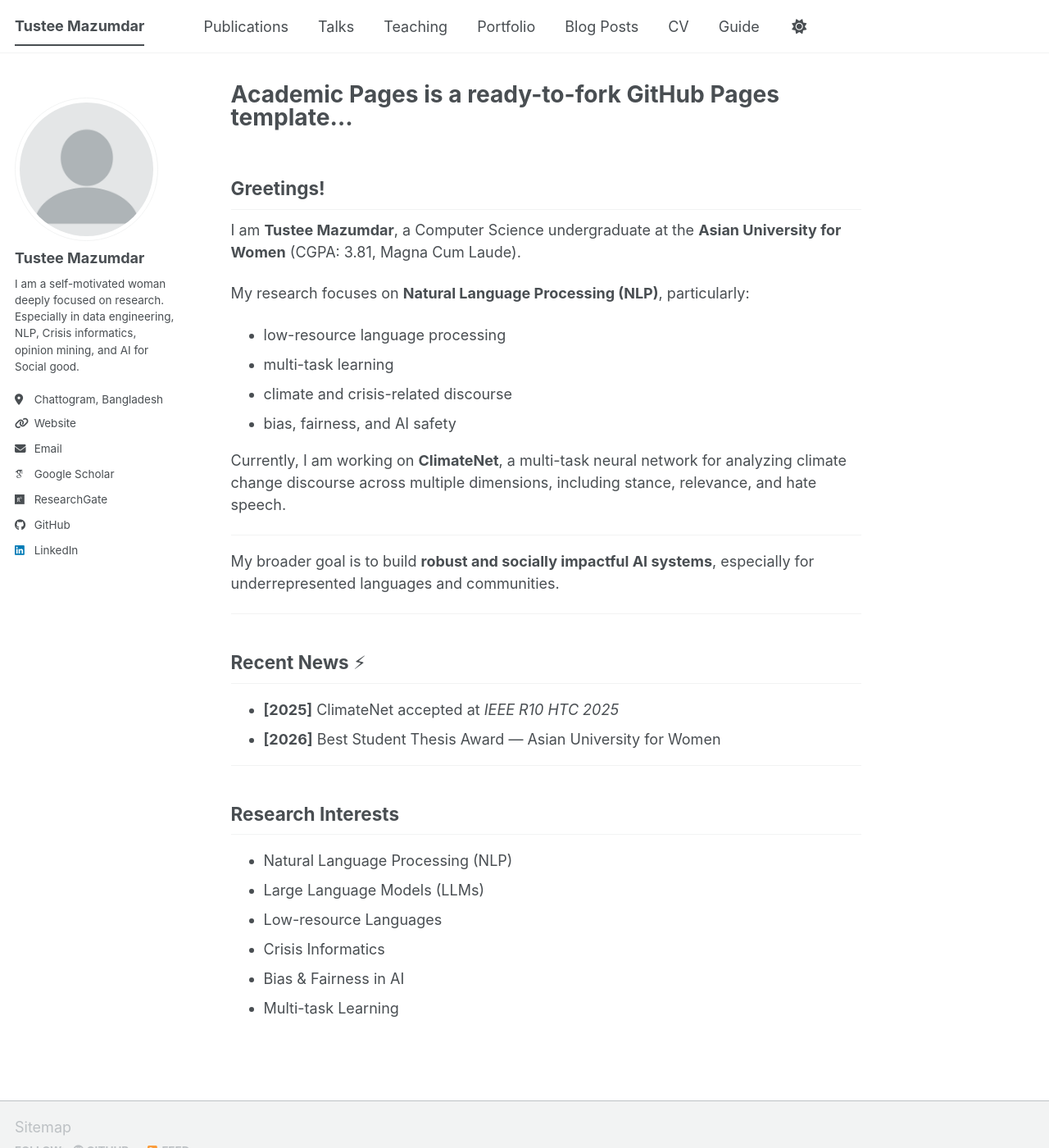
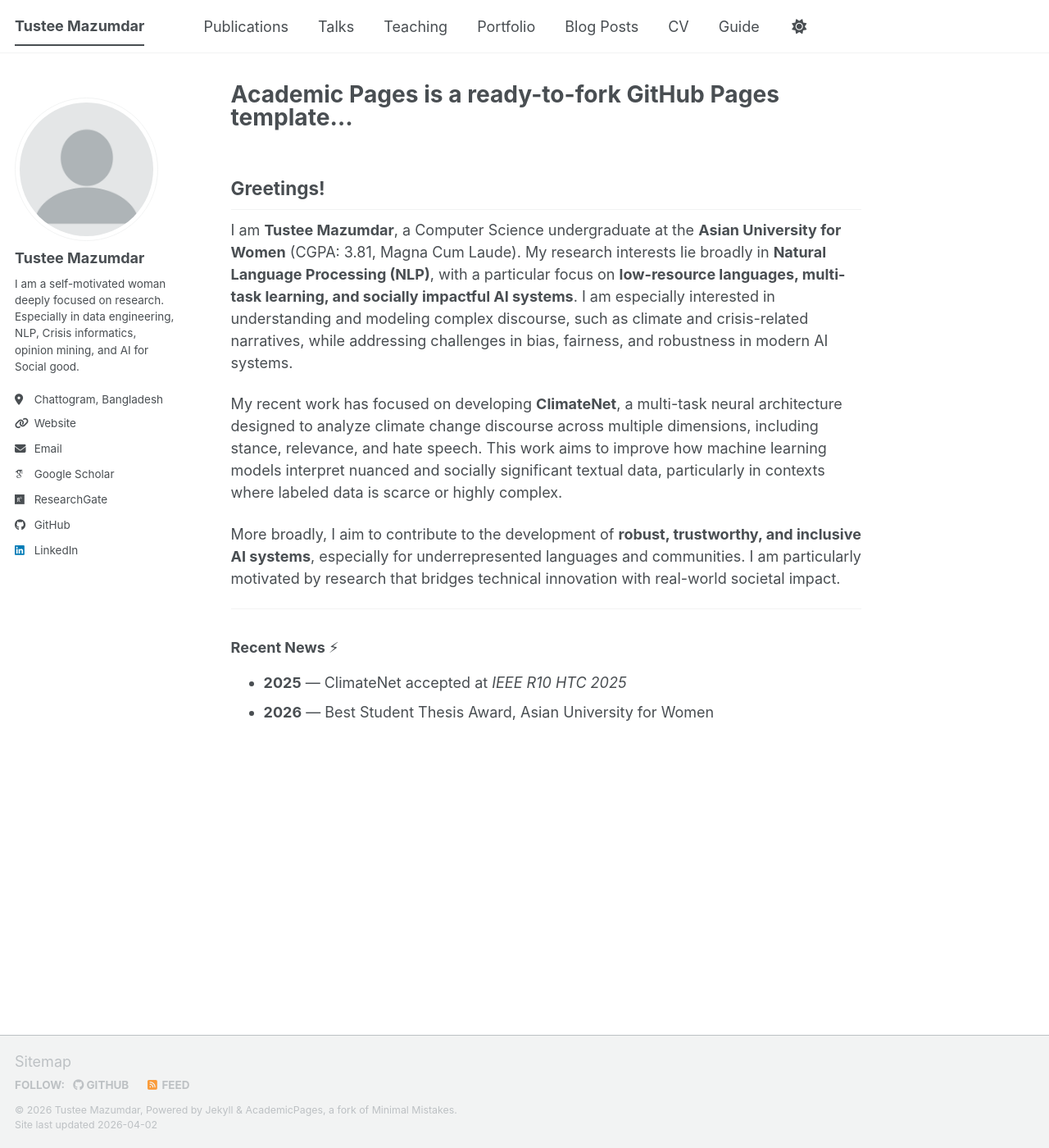
Before and after one commit to TusteeMazumdar/TusteeMazumdar.github.io, a Jekyll site: the page built from _pages/about.md, in a window 1280 px wide and 1400 px high. Shown: the whole window at 82% size. Built offline with Jekyll 4.4.1, drawn with Linux system fonts in a browser that asks for light colours; some web fonts are replaced; a script bundle is joined from its source files by our own code; library files that are not in the unit come from our copies.

Commit message:
Update about.md

```diff
--- a/_pages/about.md
+++ b/_pages/about.md
@@ -10,34 +10,15 @@ redirect_from:
 
 ## Greetings!
 
-I am **Tustee Mazumdar**, a Computer Science undergraduate at the **Asian University for Women** (CGPA: 3.81, Magna Cum Laude).
+I am **Tustee Mazumdar**, a Computer Science undergraduate at the **Asian University for Women** (CGPA: 3.81, Magna Cum Laude). My research interests lie broadly in **Natural Language Processing (NLP)**, with a particular focus on **low-resource languages, multi-task learning, and socially impactful AI systems**. I am especially interested in understanding and modeling complex discourse, such as climate and crisis-related narratives, while addressing challenges in bias, fairness, and robustness in modern AI systems.
 
-My research focuses on **Natural Language Processing (NLP)**, particularly:
-- low-resource language processing
-- multi-task learning
-- climate and crisis-related discourse
-- bias, fairness, and AI safety
+My recent work has focused on developing **ClimateNet**, a multi-task neural architecture designed to analyze climate change discourse across multiple dimensions, including stance, relevance, and hate speech. This work aims to improve how machine learning models interpret nuanced and socially significant textual data, particularly in contexts where labeled data is scarce or highly complex.
 
-Currently, I am working on **ClimateNet**, a multi-task neural network for analyzing climate change discourse across multiple dimensions, including stance, relevance, and hate speech.
+More broadly, I aim to contribute to the development of **robust, trustworthy, and inclusive AI systems**, especially for underrepresented languages and communities. I am particularly motivated by research that bridges technical innovation with real-world societal impact.
 
 ---
 
-My broader goal is to build **robust and socially impactful AI systems**, especially for underrepresented languages and communities.
+### Recent News ⚡
 
----
-
-## Recent News ⚡
-
-- **[2025]** ClimateNet accepted at *IEEE R10 HTC 2025*
-- **[2026]** Best Student Thesis Award — Asian University for Women
-
----
-
-## Research Interests
-
-- Natural Language Processing (NLP)
-- Large Language Models (LLMs)
-- Low-resource Languages
-- Crisis Informatics
-- Bias & Fairness in AI
-- Multi-task Learning
+- **2025** — ClimateNet accepted at *IEEE R10 HTC 2025*
+- **2026** — Best Student Thesis Award, Asian University for Women
```
